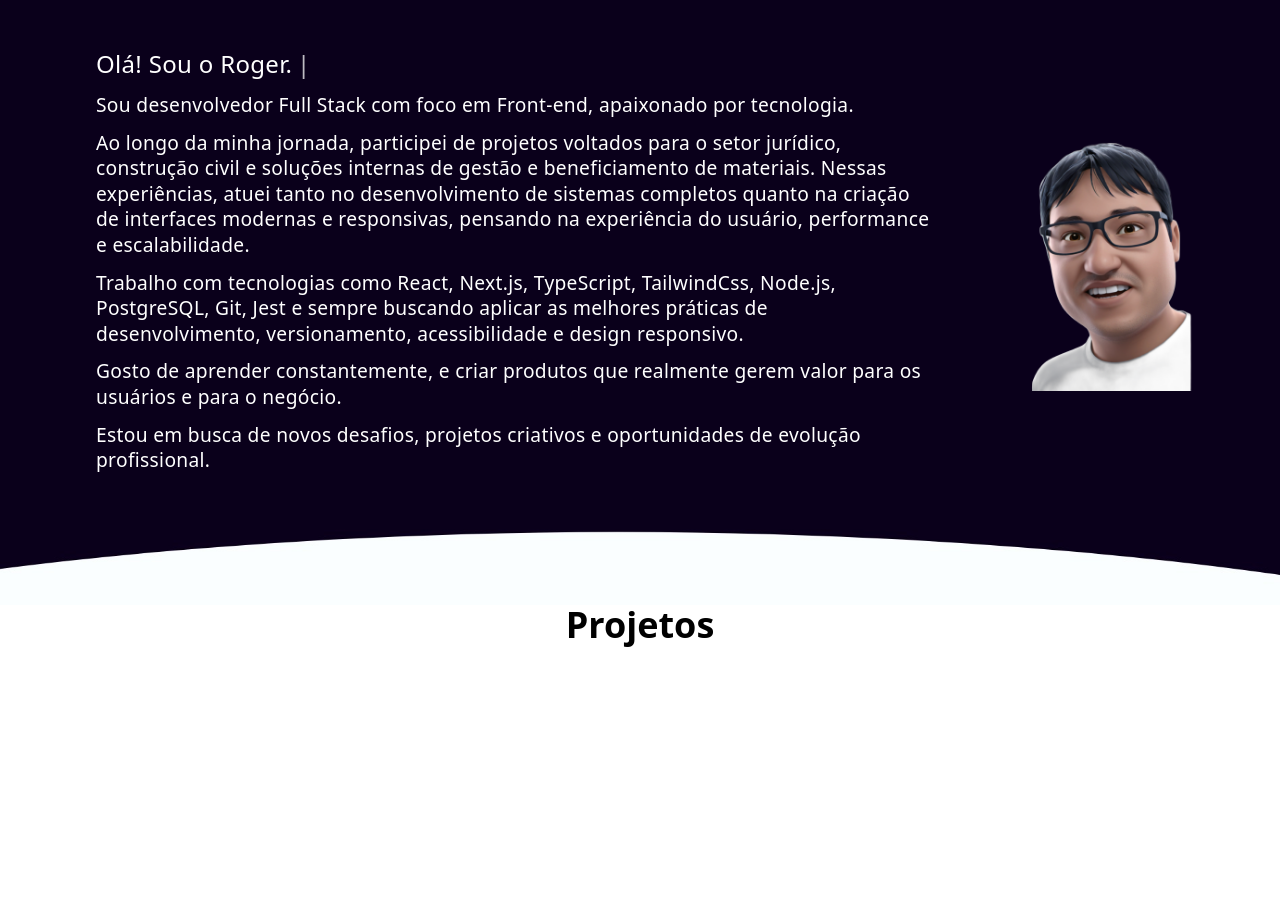
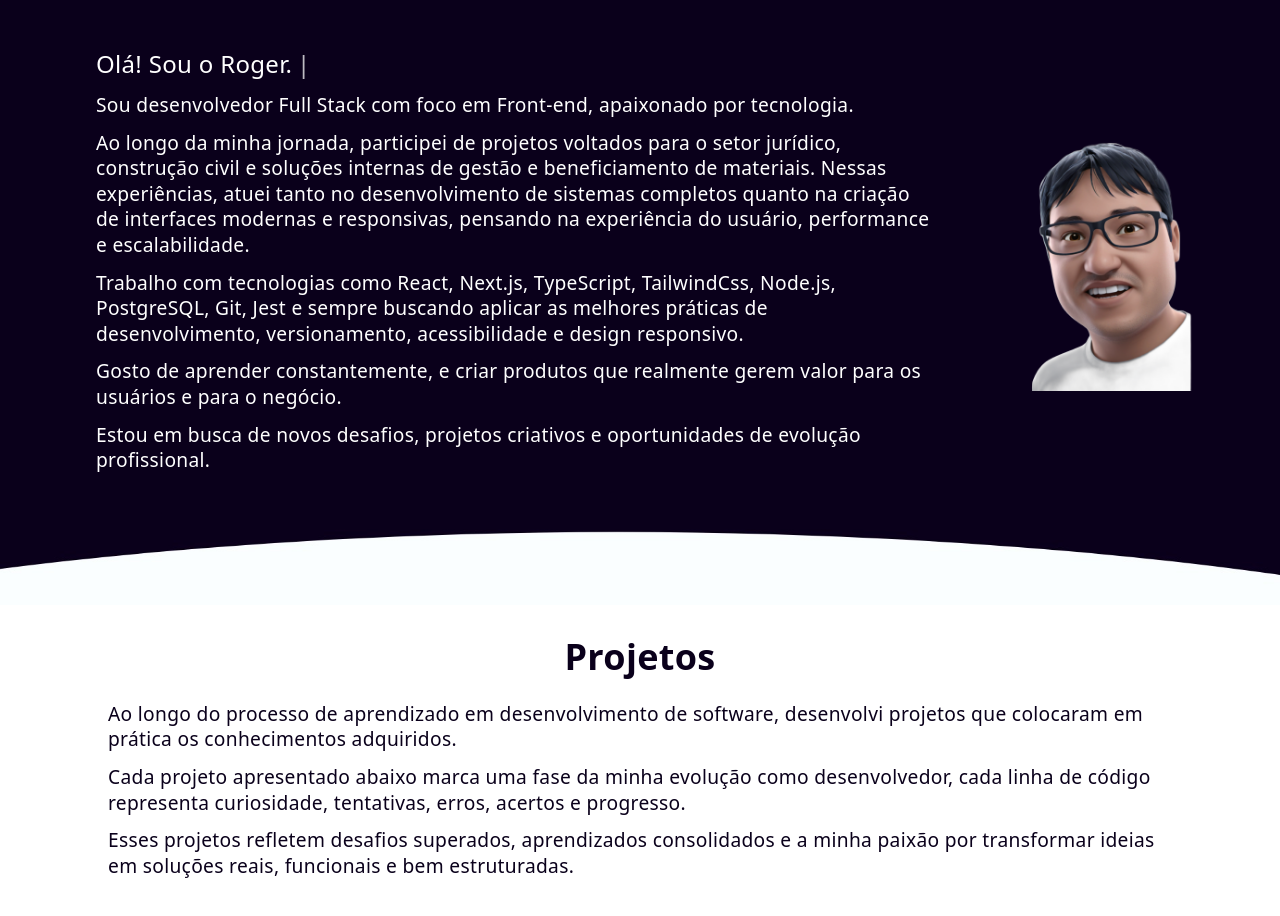
Before and after one commit to Roger-dornelles/portfolio, a Next.js app: page / in a window 1280 px wide. Shown: the top 916 px of the page. Before the commit the page ends 800 px from the top, so only its background shows below. Built offline with nearby package versions, Linux system fonts and the light colour scheme.

Commit message:
feat: projects description

```diff
--- a/src/app/page.tsx
+++ b/src/app/page.tsx
@@ -33,7 +33,6 @@ const Home = () => {
               />
             </div>
 
-            <div>
             <TextFadeIn
               timer={500}
               text="Ao longo da minha jornada, participei de projetos voltados para o setor jurídico, construção civil e
@@ -41,23 +40,22 @@ const Home = () => {
               desenvolvimento de sistemas completos quanto na criação de interfaces modernas e responsivas, pensando na
               experiência do usuário, performance e escalabilidade."
             />
-            </div>
 
             <div className="py-3">
               <TextFadeIn
                 timer={700}
-                text={` Trabalho com tecnologias como React, Next.js, TypeScript, TailwindCss, Node.js, PostgreSQL, Git, Jest e sempre buscando aplicar as melhores
-              práticas de desenvolvimento, versionamento, acessibilidade e design responsivo.`}
+                text={` Trabalho com tecnologias como React, Next.js, TypeScript, TailwindCss, Node.js, PostgreSQL, Git,
+                  Jest e sempre buscando aplicar as melhores
+                  práticas de desenvolvimento, versionamento, acessibilidade e design responsivo.
+              `}
               />
             </div>
 
-            <div>
             <TextFadeIn
               timer={900}
               text={`Gosto de aprender constantemente, e criar produtos que realmente gerem valor para os usuários e para o
               negócio.`}
             />
-            </div>
 
             <div className="py-3">
               <TextFadeIn
@@ -70,13 +68,42 @@ const Home = () => {
           <ImageAnimation src={`/images/avatar.png`} alt="Avatar" width={250} height={250} positionAnimation="y" />
         </div>
       </div>
+
       <div className={`relative w-full h-[5rem] mt-[-.5rem]`}>
         <Image src={`/images/border-curve.jpg`} alt="Imagem curva" priority fill className="object-cover" />
       </div>
 
-      <div className={`m-auto w-full`}>
-        <div className="flex text-4xl font-bold w-[85%] justify-center m-auto">
+      <div
+        className={`flex flex-col justify-center m-auto w-full text-left px-3 md:w-[85%] text-2xl py-[2rem] text-[#0A001B]
+            md:text-[1.2rem] tracking-[.02rem]
+          `}
+      >
+        <div className="text-4xl font-bold justify-center m-auto pb-6">
           <TextFadeIn timer={200} text={`Projetos`} />
+        </div>
+
+        <div className="pb-3">
+          <TextFadeIn
+            text={`Ao longo do processo de aprendizado em desenvolvimento de software, desenvolvi projetos que colocaram
+                em prática os conhecimentos adquiridos.
+              `}
+            timer={350}
+          />
+        </div>
+
+        <TextFadeIn
+          text={`Cada projeto apresentado abaixo marca uma fase da minha evolução como desenvolvedor,
+              cada linha de código representa curiosidade, tentativas, erros, acertos e progresso.
+            `}
+          timer={450}
+        />
+        <div className="py-3">
+          <TextFadeIn
+            text={`Esses projetos refletem desafios superados, aprendizados consolidados e a minha paixão
+              por transformar ideias em soluções reais, funcionais e bem estruturadas.
+            `}
+            timer={550}
+          />
         </div>
       </div>
     </motion.section>
```
Lines whose indentation alone changed are shown as unchanged.
